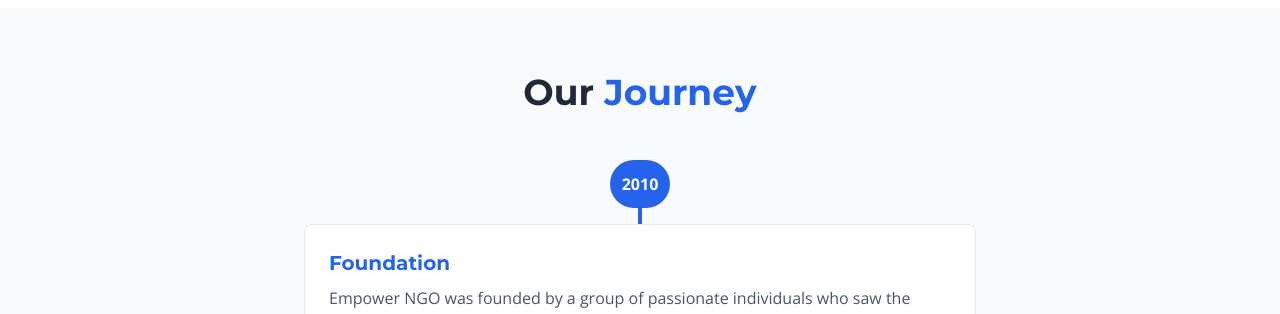
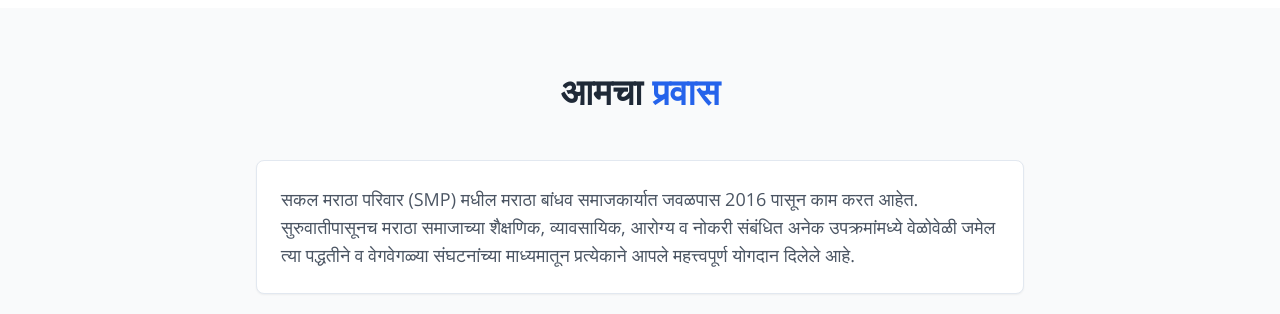
Before and after one commit to ganeshbhanage43/sakal-maratha-parivar, a React (Vite) app: page /about in a window 1280 px wide. Shown: the part 638-952 px from the top of the page. Built offline with nearby package versions, Linux system fonts and the light colour scheme.

Commit message:
Refactor: Update About Us page
Update the "Our Journey" section title and add a new section with text content.

```diff
--- a/src/pages/AboutUs.tsx
+++ b/src/pages/AboutUs.tsx
@@ -49,7 +49,7 @@ const AboutUs = () => {
                 <p className="mb-6 text-lg text-slate-500">मिशन :- (short term)
 सामाजिक उपक्रमांच्या माध्यमातून मराठा तरुण पिढी मध्ये मराठा विकासाचे बीज रोवून एक कट्टर मराठा फळी तयार करणे.
 व्हिजन :- (Long Term)
-मराठा समाजातील तरुण पिढीला भविष्यात सामाजिक, आर्थिक, राजकीय, शैक्षणिक, नोकरी, व्यावसायिक इत्यादी प्रत्येक क्षेत्रात अग्रस्थानी आणणे आणि त्यायोगे सामान्य मराठ्यांचे वर्चस्व पुन्हा प्रस्थापित करणे. समाजातील शहरी व ग्रामीण भागातील दुर्लभ मराठा वर्गाला मुख्य प्रवाहात आणण्यासाठी कटिबद्धरीत्या प्रयत्न करणे.</p>
+मराठा समाजातील तरुण पिढीला भविष्यात सामाजिक, आर्थिक, राजकीय, शैक्षणिक, नोकरी, व्यावसायिक इत्यादी प्रत्येक क्षेत्रात अग्रस्थानी आणणे आणि त्यायोगे सामान्य मराठ्यांचे वर्चस्व पुन्हा प्रस्थापित करणे. समाजातील शहरी व ग्रामीण भागातील दु���्लभ मराठा वर्गाला मुख्य प्रवाहात आणण्यासाठी कटिबद्धरीत्या प्रयत्न करणे.</p>
               </div>
               <div className="relative animate-fade-in">
                 <div className="relative z-10 rounded-lg overflow-hidden shadow-xl">
@@ -66,8 +66,18 @@ const AboutUs = () => {
         <section className="py-16 bg-gray-50">
           <div className="container-custom">
             <h2 className="text-3xl md:text-4xl font-bold mb-12 text-center text-gray-800">
-              Our <span className="text-primary">Journey</span>
+              आमचा <span className="text-primary">प्रवास</span>
             </h2>
+
+            <div className="max-w-3xl mx-auto mb-12">
+              <Card className="transform hover:scale-105 transition-transform duration-300">
+                <CardContent className="p-6">
+                  <p className="text-gray-600 text-lg">
+                    सकल मराठा परिवार (SMP) मधील मराठा बांधव समाजकार्यात जवळपास 2016 पासून काम करत आहेत. सुरुवातीपासूनच मराठा समाजाच्या शैक्षणिक, व्यावसायिक, आरोग्य व नोकरी संबंधित अनेक उपक्रमांमध्ये वेळोवेळी जमेल त्या पद्धतीने व वेगवेगळ्या संघटनांच्या माध्यमातून प्रत्येकाने आपले महत्त्वपूर्ण योगदान दिलेले आहे.
+                  </p>
+                </CardContent>
+              </Card>
+            </div>
 
             <div className="relative">
               {/* Vertical line */}
```
